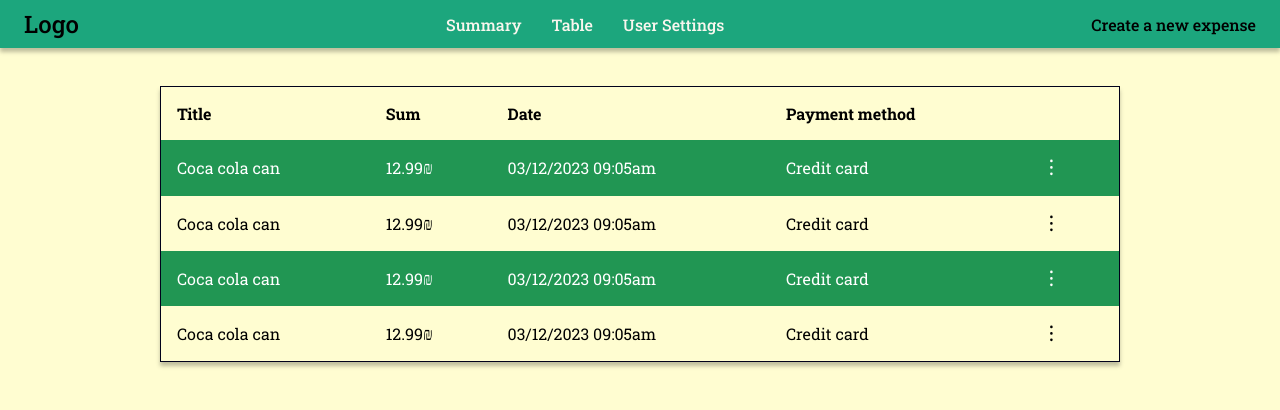
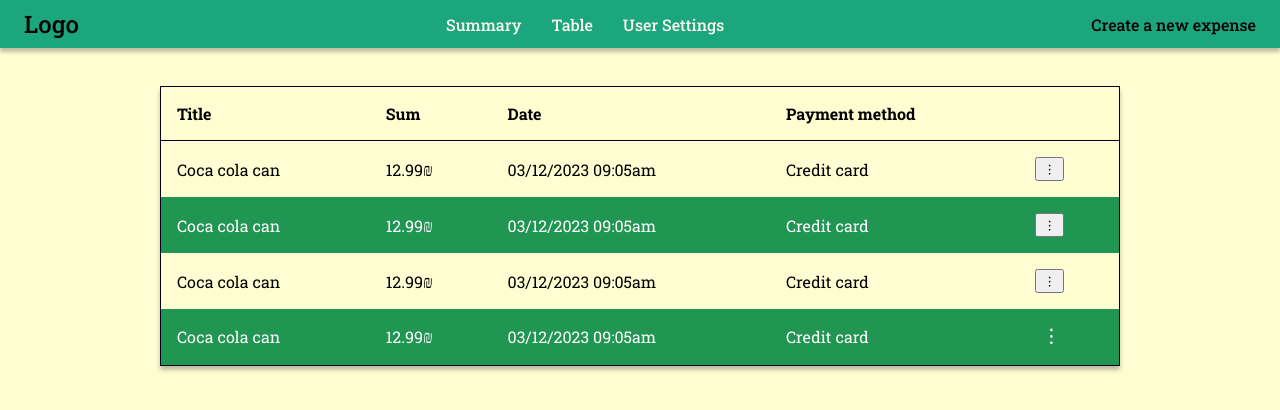
Before and after one commit to alongold91/SmarTracker, a React (Vite) app in the folder SmarTracker-frontend/: page /expenses in a window 1280 px wide. Shown: the top 410 px of the page. Built offline with nearby package versions, Linux system fonts and the light colour scheme.

Commit message:
visually finish the table

```diff
--- /dev/null
+++ b/SmarTracker-frontend/src/components/more-info-menu/MoreInfoMenu.module.css
@@ -0,0 +1,11 @@
+.menu-button {
+    background-color: transparent;
+    border: none;
+    cursor: pointer;
+    color: inherit;
+    height: 1rem;
+  }
+
+  .more-info-icon {
+      font-size: 1.3rem;
+  }
--- /dev/null
+++ b/SmarTracker-frontend/src/components/more-info-menu/MoreInfoMenu.tsx
@@ -0,0 +1,34 @@
+import { MoreOutlined } from '@ant-design/icons';
+import { Dropdown, MenuProps } from 'antd';
+import React from 'react';
+import style from './MoreInfoMenu.module.css';
+
+// const items: MenuProps['items'] = [
+//   {
+//     label: 'Edit',
+//     key: '0',
+//     onClick: (e) => console.log(e)
+//   },
+//   {
+//     label: 'Delete',
+//     key: '1',
+//     onClick: (e) => console.log(e)
+//   },
+
+// ];
+
+interface MoreInfoMenuProps {
+items: MenuProps['items'];
+}
+
+const MoreInfoMenu = ({items}: MoreInfoMenuProps ) => {
+  return (
+    <Dropdown menu={{ items }} trigger={['click']}>
+      <button className={style['menu-button']} onClick={(e) => e.preventDefault()}>
+        <MoreOutlined className={style['more-info-icon']} />{' '}
+      </button>
+    </Dropdown>
+  );
+};
+
+export default MoreInfoMenu;
--- a/SmarTracker-frontend/src/views/expense-table/ExpenseTable.module.css
+++ b/SmarTracker-frontend/src/views/expense-table/ExpenseTable.module.css
@@ -4,6 +4,10 @@
   margin: 3% 12.5%;
   border: 1px solid var(--text-dark-color);
   box-shadow: var(--shadow-light);
+}
+
+.table thead {
+  border-bottom: 1px solid var(--text-dark-color);
 }
 
 .table td,
@@ -16,15 +20,3 @@
   background-color: var(--background-secondary);
   color: var(--text-contrast-color);
 }
-
-.table button {
-  background-color: transparent;
-  border: none;
-  cursor: pointer;
-  color: inherit;
-  height: 1rem;
-}
-
-.more-info-icon {
-    font-size: 1.3rem;
-}
--- a/SmarTracker-frontend/src/views/expense-table/ExpenseTable.tsx
+++ b/SmarTracker-frontend/src/views/expense-table/ExpenseTable.tsx
@@ -2,10 +2,12 @@ import React from 'react';
 import withTransition from '../../components/transitions/withTransition';
 import style from './ExpenseTable.module.css';
 import { MoreOutlined } from '@ant-design/icons';
+import MoreInfoMenu from '../../components/more-info-menu/MoreInfoMenu';
 
 const ExpenseTable = () => {
   return (
     <table className={style.table}>
+      <thead>
         <tr>
           <th>Title</th>
           <th>Sum</th>
@@ -13,34 +15,64 @@ const ExpenseTable = () => {
           <th>Payment method</th>
           <th></th>
         </tr>
+      </thead>
+      <tbody>
         <tr>
           <td>Coca cola can</td>
           <td>12.99&#8362;</td>
           <td>03/12/2023 09:05am</td>
           <td>Credit card</td>
-        <td><button><MoreOutlined className={style['more-info-icon']} /></button></td>
+          <td>
+            <button>
+              <MoreOutlined className={style['more-info-icon']} />
+            </button>
+          </td>
         </tr>
         <tr>
           <td>Coca cola can</td>
           <td>12.99&#8362;</td>
           <td>03/12/2023 09:05am</td>
           <td>Credit card</td>
-        <td><button><MoreOutlined className={style['more-info-icon']} /></button></td>
+          <td>
+            <button>
+              <MoreOutlined className={style['more-info-icon']} />
+            </button>
+          </td>
         </tr>
         <tr>
           <td>Coca cola can</td>
           <td>12.99&#8362;</td>
           <td>03/12/2023 09:05am</td>
           <td>Credit card</td>
-        <td><button><MoreOutlined className={style['more-info-icon']} /></button></td>
+          <td>
+            <button>
+              <MoreOutlined className={style['more-info-icon']} />
+            </button>
+          </td>
         </tr>
         <tr>
           <td>Coca cola can</td>
           <td>12.99&#8362;</td>
           <td>03/12/2023 09:05am</td>
           <td>Credit card</td>
-        <td><button><MoreOutlined className={style['more-info-icon']} /></button></td>
+          <td>
+            <MoreInfoMenu
+              items={[
+                {
+                  label: 'Edit',
+                  key: '0',
+                  onClick: (e) => console.log(e)
+                },
+                {
+                  label: 'Delete',
+                  key: '1',
+                  onClick: (e) => console.log(e)
+                }
+              ]}
+            />
+          </td>
         </tr>
+      </tbody>
     </table>
   );
 };
```
Lines whose indentation alone changed are shown as unchanged.
